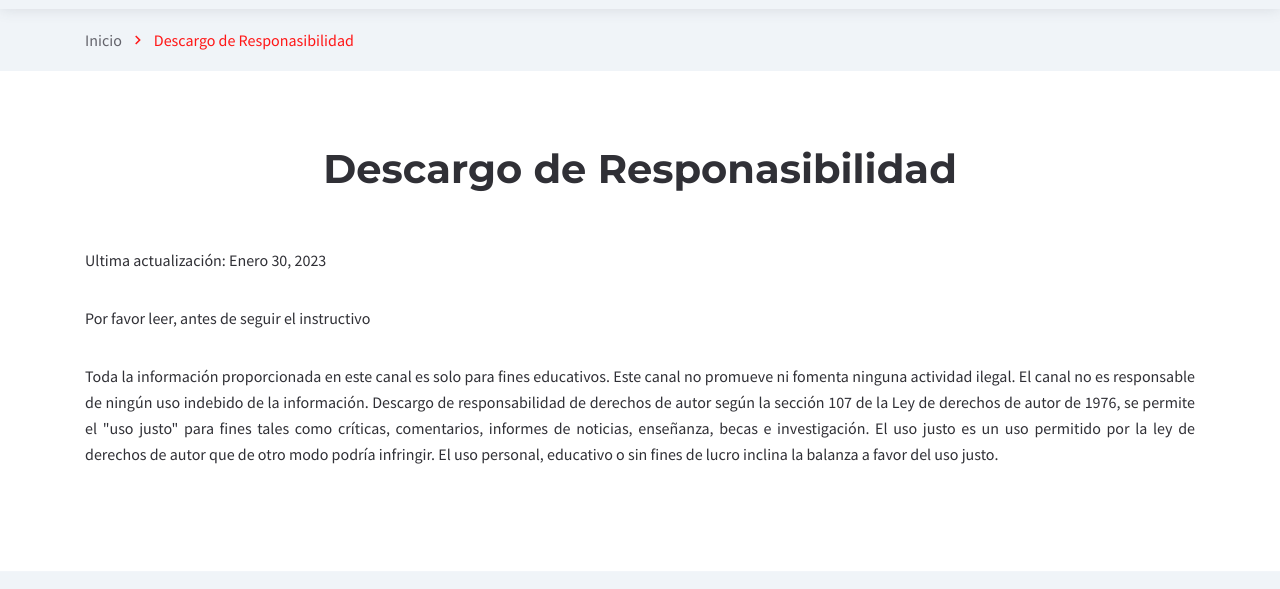
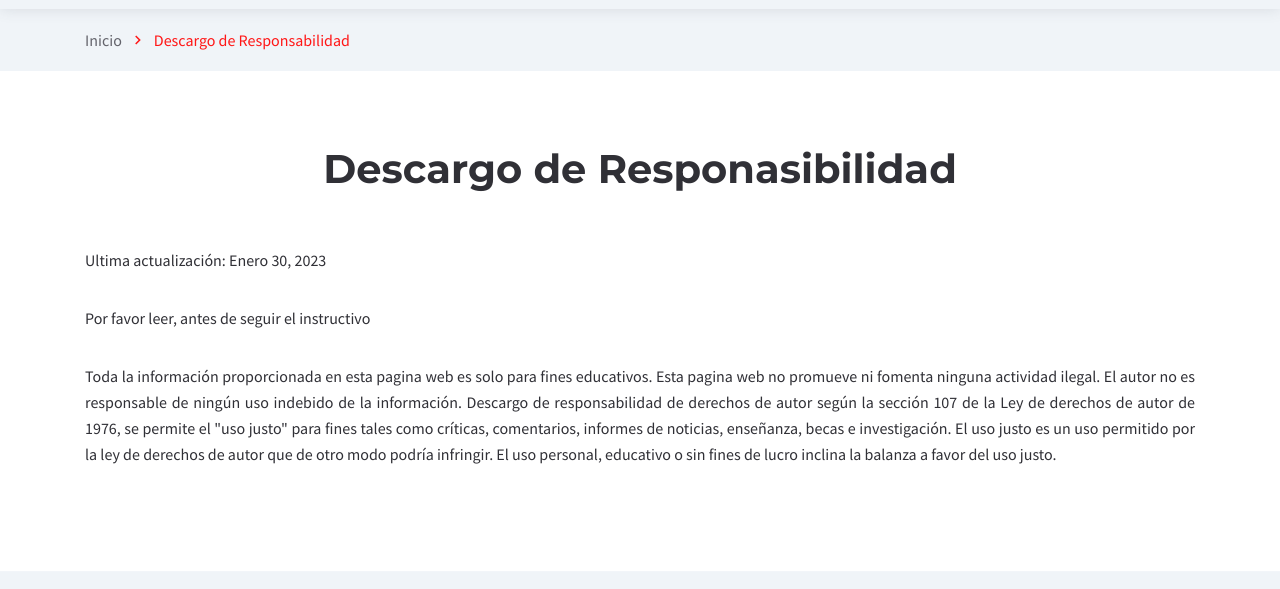
Before and after one commit to mikebalderasanchez/Install-Open-Core-Lenovo-Yoga-C740-14IML, a plain HTML site: page descargo-responsabilidad.html in a window 1280 px wide. Shown: the part 73-662 px from the top of the page. Drawn offline with Linux system fonts and the light colour scheme.

Commit message:
Update descargo-responsabilidad.html

```diff
--- a/descargo-responsabilidad.html
+++ b/descargo-responsabilidad.html
@@ -155,7 +155,7 @@
 									<a href="index.html">Inicio</a>
 									<i class="material-icons md-18">chevron_right</i>
 								</li>
-								<li>Descargo de Responasibilidad</li>
+								<li>Descargo de Responsabilidad</li>
 							</ul>
 						</div>
 					</div>
@@ -172,7 +172,7 @@
 							<div class="content">
 								<p>Ultima actualización: Enero 30, 2023</p>
 								<p>Por favor leer, antes de seguir el instructivo</p>
-								<p style="text-align: justify;">Toda la información proporcionada en este canal es solo para fines educativos. Este canal no promueve ni fomenta ninguna actividad ilegal. El canal no es responsable de ningún uso indebido de la información.
+								<p style="text-align: justify;">Toda la información proporcionada en esta pagina web es solo para fines educativos. Esta pagina web no promueve ni fomenta ninguna actividad ilegal. El autor no es responsable de ningún uso indebido de la información.
                                     Descargo de responsabilidad de derechos de autor según la sección 107 de la Ley de derechos de autor de 1976, se permite el "uso justo" para fines tales como críticas, comentarios, informes de noticias, enseñanza, becas e investigación. El uso justo es un uso permitido por la ley de derechos de autor que de otro modo podría infringir. El uso personal, educativo o sin fines de lucro inclina la balanza a favor del uso justo.</p>
 							</div>
 						</div>
```
